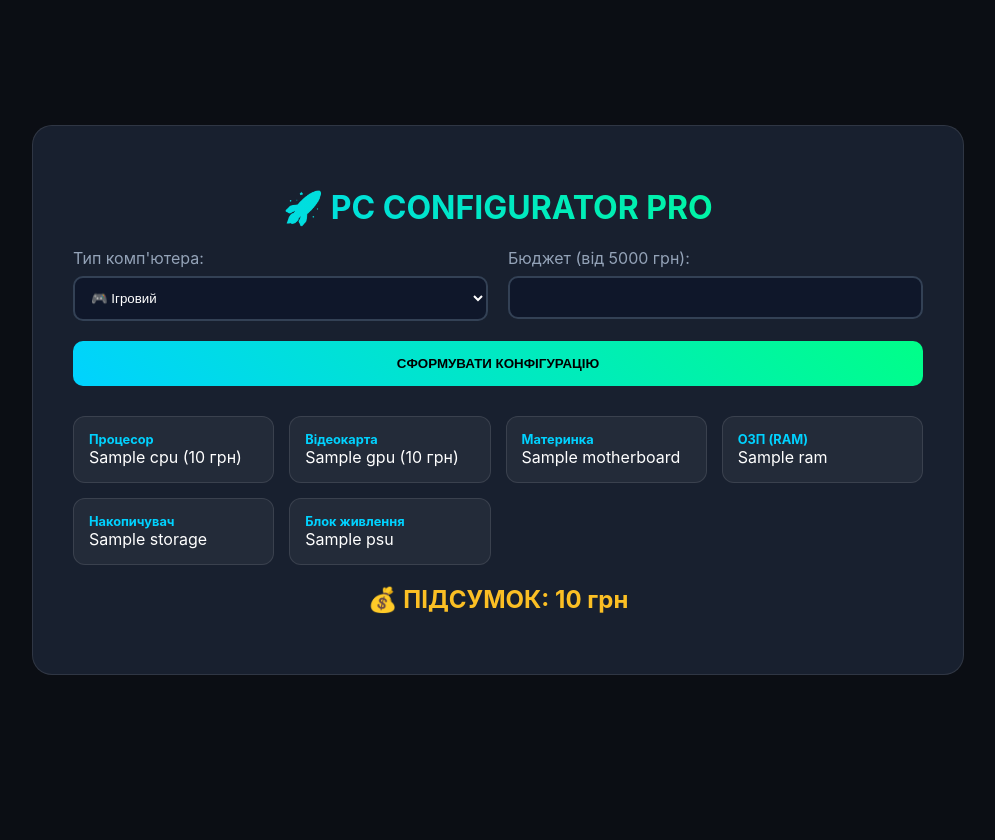
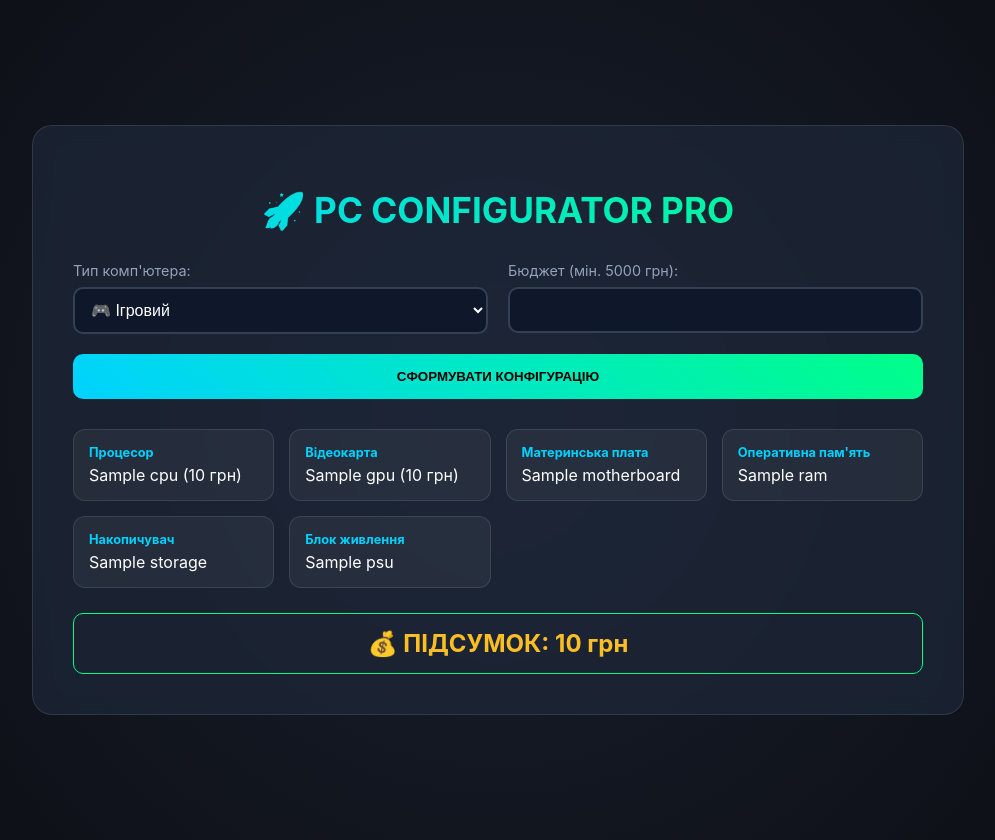
Before and after one commit to Larysa2007/pc-builder, a Django app: template configurator/templates/home.html in a window 1280 px wide. Shown: the whole page, without its empty margins (142-1137 px from the left). Before the commit the page ends 675 px from the top, so only its background shows below. Run offline with Django 5.2, Linux system fonts and the light colour scheme; the template is opened without the code that fills it: most values are stand-ins (such as "Sample title", 1, 10 or a date in 2020).

Commit message:
Оновлено логіку бюджету та підказки

```diff
--- a/configurator/templates/home.html
+++ b/configurator/templates/home.html
@@ -14,29 +14,33 @@
         body {
             font-family: 'Inter', sans-serif;
             background-color: var(--dark-bg);
+            background-image: radial-gradient(circle at 50% 50%, #1a1f2c 0%, #0b0e14 100%);
             color: #ffffff;
             display: flex;
             justify-content: center;
             align-items: center;
             min-height: 100vh;
             margin: 0;
+            padding: 20px;
         }
 
         .container {
             background: rgba(30, 41, 59, 0.7);
+            backdrop-filter: blur(10px);
             padding: 40px;
             border-radius: 20px;
+            border: 1px solid rgba(255, 255, 255, 0.1);
             width: 100%;
             max-width: 850px;
             text-align: center;
-            border: 1px solid rgba(255, 255, 255, 0.1);
         }
 
         h1 {
-            font-size: 2rem;
+            font-size: 2.2rem;
             background: linear-gradient(to right, var(--neon-blue), var(--neon-green));
             -webkit-background-clip: text;
             -webkit-text-fill-color: transparent;
+            margin-bottom: 30px;
             text-transform: uppercase;
         }
 
@@ -49,7 +53,7 @@
 
         .group { text-align: left; }
 
-        label { display: block; margin-bottom: 8px; color: #94a3b8; }
+        label { display: block; margin-bottom: 8px; color: #94a3b8; font-size: 0.9rem; }
 
         select, input {
             width: 100%;
@@ -58,6 +62,7 @@
             border: 2px solid #334155;
             background: #0f172a;
             color: white;
+            font-size: 1rem;
             box-sizing: border-box;
         }
 
@@ -65,12 +70,16 @@
             grid-column: span 2;
             padding: 15px;
             background: linear-gradient(45deg, var(--neon-blue), var(--neon-green));
+            color: #000;
             border: none;
             border-radius: 10px;
-            font-weight: bold;
             cursor: pointer;
+            font-weight: 800;
             text-transform: uppercase;
+            transition: 0.3s;
         }
+
+        .main-btn:hover { transform: translateY(-2px); box-shadow: 0 0 20px rgba(0, 255, 136, 0.5); }
 
         .card-grid {
             display: grid;
@@ -83,19 +92,33 @@
             background: rgba(255, 255, 255, 0.05);
             padding: 15px;
             border-radius: 12px;
+            border: 1px solid rgba(255, 255, 255, 0.1);
             text-align: left;
-            border: 1px solid rgba(255, 255, 255, 0.1);
         }
 
-        .part-card b { color: var(--neon-blue); display: block; font-size: 0.8rem; }
+        .part-card b { color: var(--neon-blue); font-size: 0.8rem; display: block; margin-bottom: 5px; }
 
         .info-box {
-            margin-top: 20px;
-            padding: 20px;
-            border-radius: 12px;
-            text-align: left;
+            margin-top: 25px;
             background: rgba(255, 71, 87, 0.1);
             border: 1px solid #ff4757;
+            border-radius: 12px;
+            padding: 20px;
+            text-align: left;
+            font-size: 0.9rem;
+        }
+
+        .info-box ul { padding-left: 20px; color: #ff4757; }
+        .info-box b { color: #ff4757; }
+
+        .total-banner {
+            margin-top: 25px;
+            font-size: 1.5rem;
+            color: #fbbf24;
+            font-weight: bold;
+            padding: 15px;
+            border: 1px solid var(--neon-green);
+            border-radius: 10px;
         }
     </style>
 </head>
@@ -116,7 +139,7 @@
         </div>
 
         <div class="group">
-            <label>Бюджет (від 5000 грн):</label>
+            <label>Бюджет (мін. 5000 грн):</label>
             <input type="number" name="budget" min="5000" value="{{ selected_budget|default:5000 }}" required>
         </div>
 
@@ -127,22 +150,22 @@
         <div class="card-grid">
             <div class="part-card"><b>Процесор</b> {{ result.cpu.name }} ({{ result.cpu.price }} грн)</div>
             <div class="part-card"><b>Відеокарта</b> {{ result.gpu.name|default:"Вбудована" }} ({{ result.gpu.price|default:"0" }} грн)</div>
-            <div class="part-card"><b>Материнка</b> {{ result.motherboard.name }}</div>
-            <div class="part-card"><b>ОЗП (RAM)</b> {{ result.ram.name }}</div>
+            <div class="part-card"><b>Материнська плата</b> {{ result.motherboard.name }}</div>
+            <div class="part-card"><b>Оперативна пам'ять</b> {{ result.ram.name }}</div>
             <div class="part-card"><b>Накопичувач</b> {{ result.storage.name }}</div>
             <div class="part-card"><b>Блок живлення</b> {{ result.psu.name }}</div>
         </div>
-        <h2 style="color: #fbbf24;">💰 ПІДСУМОК: {{ result.total }} грн</h2>
+        <div class="total-banner">💰 ПІДСУМОК: {{ result.total }} грн</div>
 
     {% elif selected_budget %}
         <div class="info-box">
-            <h4 style="color: #ff4757; margin-top: 0;">⚠️ Конфігурацію не знайдено</h4>
-            <p>Вашого бюджету ({{ selected_budget }} грн) замало для збірки з тими деталями, що є в базі.</p>
-            <p><b>Рекомендації системи:</b></p>
+            <h4 style="margin: 0 0 10px 0;">⚠️ Конфігурацію не знайдено</h4>
+            <p>Вашого бюджету ({{ selected_budget }} грн) недостатньо для збірки з поточними деталями в базі.</p>
+            <p><b>Мінімальні вимоги системи:</b></p>
             <ul>
-                <li>Мінімальний бюджет для офісного ПК: <b>8 000 грн</b>.</li>
-                <li>Мінімальний бюджет для ігрового ПК: <b>25 000 грн</b>.</li>
-                <li>Перевірте в адмінці, чи є у вас сумісні деталі (однаковий сокет).</li>
+                <li><b>Офісний ПК:</b> від 8 000 грн.</li>
+                <li><b>Ігровий ПК:</b> від 25 000 грн (через ціну відеокарти).</li>
+                <li>Переконайтеся, що в базі є сумісні деталі (однаковий сокет).</li>
             </ul>
         </div>
     {% endif %}
```
